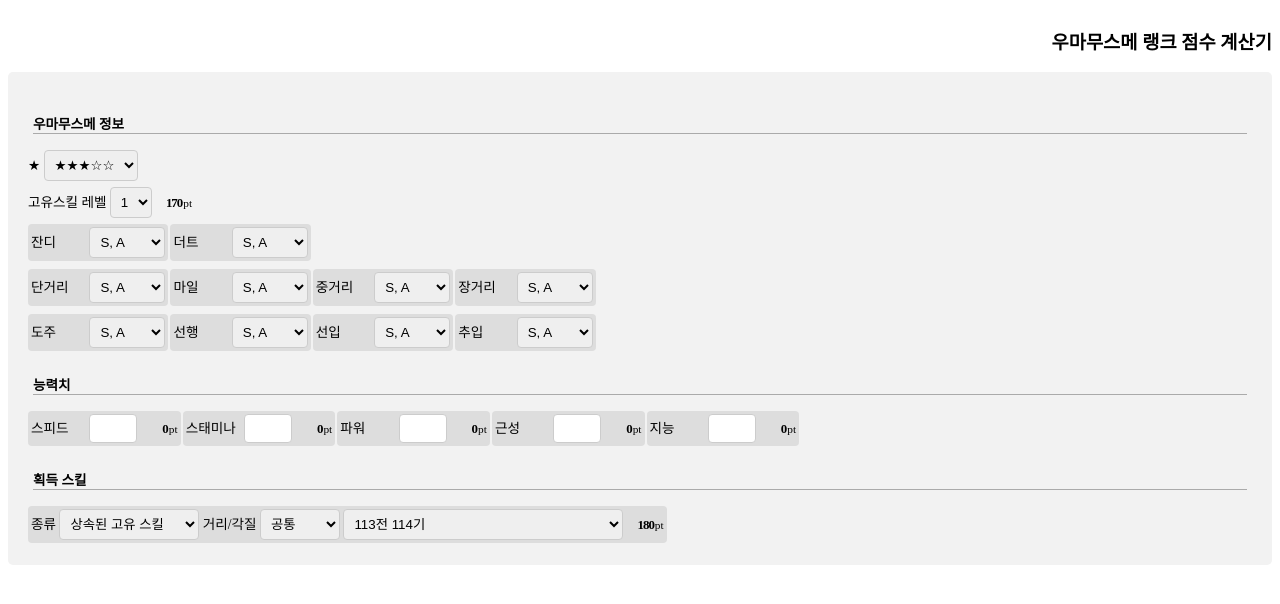
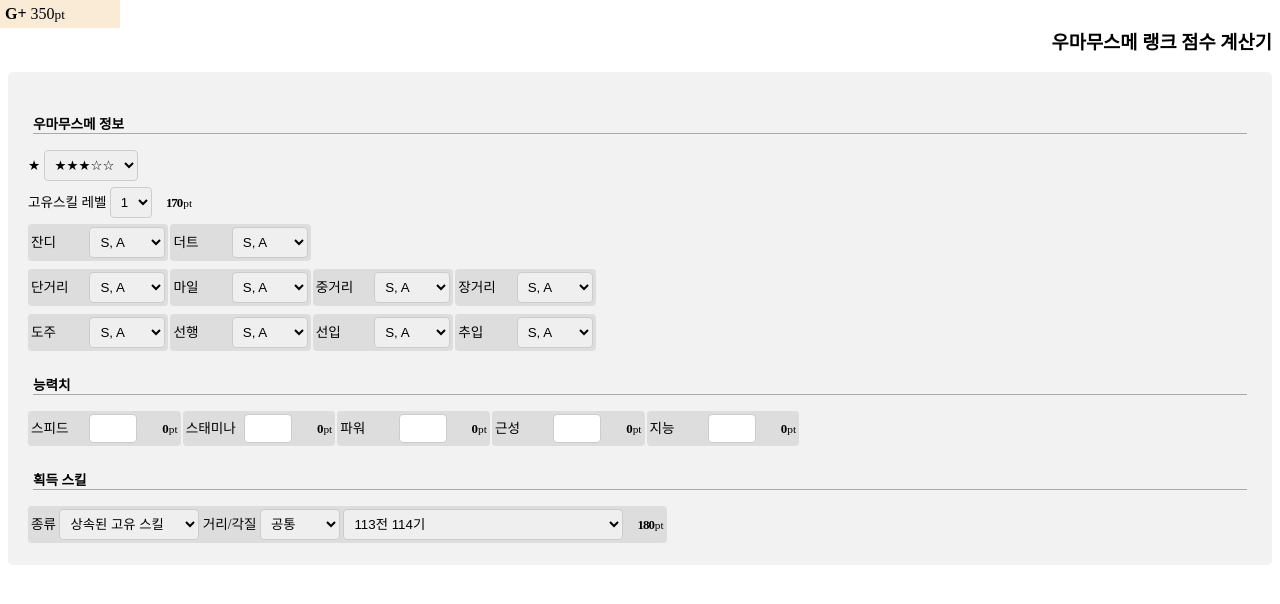
Before and after one commit to eastpeople/app_mall, a plain HTML site: page index.html in a window 1280 px wide. Drawn offline with nearby package versions, Linux system fonts and the light colour scheme.

Commit message:
랭크 계산 및 상단에 표시

```diff
--- a/index.html
+++ b/index.html
@@ -13,7 +13,9 @@
 </head>
 
 <body>
-
+	<div id="rank" style="position: fixed; left: 0px; top: 0px; background-color: antiquewhite; padding: 5px; display: block; width: 120px;">
+		<strong></strong> <span></span><small>pt</small>
+	</div>
 	<div class="row">
 		<h3 class="fright">우마무스메 랭크 점수 계산기</h3>
 	</div>
--- a/js/umamusume_point.js
+++ b/js/umamusume_point.js
@@ -3,6 +3,7 @@ $(function() {
 
     $("input[name^='uma-stat']").change(function() {
         $(this).next().text(statPoint(parseInt($(this).val())));
+        totalPoint();
     });
 
     function statPoint(value1) {
@@ -120,6 +121,7 @@ $(function() {
         unique = parseInt($("select[name='uma-star-skill'] option:selected").val());
         star < 3 ? pt = 120 * unique : star > 2 && (pt = 170 * unique);
         $("select[name='uma-star-skill']").next().text(pt);
+        totalPoint();
     }
 
     uniqePoint();
@@ -203,7 +205,7 @@ $(function() {
     function skillPoint(origin_pt) {
         var cat2 = $("select[name='uma-skill-cat2']");
         var cat2val = $(cat2).val();
-        console.log(cat2val, origin_pt);
+
         var pt = origin_pt;
         if (cat2val != "common") {
             var per = parseFloat($("#uma-" + cat2val).val());
@@ -211,5 +213,20 @@ $(function() {
             pt = Math.round(origin_pt * per / 100);
         }
         $("select[name='uma-skill-list']").next().text(pt);
+
+        totalPoint();
+    }
+
+    function rank(pt) {
+        return pt < 300 ? ["G", "#676567"] : pt < 600 && pt >= 300 ? ["G+", "#676567"] : pt < 900 && pt >= 600 ? ["F", "#ada4ed"] : pt < 1300 && pt >= 900 ? ["F+", "#ada4ed"] : pt < 1800 && pt >= 1300 ? ["E", "#e18dfb"] : pt < 2300 && pt >= 1800 ? ["E+", "#e18dfb"] : pt < 2900 && pt >= 2300 ? ["D", "#6bc3ff"] : pt < 3500 && pt >= 2900 ? ["D+", "#6bc3ff"] : pt < 4900 && pt >= 3500 ? ["C", "#84db6b"] : pt < 6500 && pt >= 4900 ? ["C+", "#84db6b"] : pt < 8200 && pt >= 6500 ? ["B", "#f086a9"] : pt < 1e4 && pt >= 8200 ? ["B+", "#f086a9"] : pt < 12100 && pt >= 1e4 ? ["A", "#ffa35f"] : pt < 14500 && pt >= 12100 ? ["A+", "#ffa35f"] : pt < 15900 && pt >= 14500 ? ["S", "#eccf6c"] : pt < 17500 && pt >= 15900 ? ["S+", "#eccf6c"] : pt < 19200 && pt >= 17500 ? ["SS", "#eccf6c"] : pt < 19600 && pt >= 19200 ? ["SS+", "#eccf6c"] : pt < 2e4 && pt >= 19600 ? ["UG", "#eccf6c"] : pt < 20400 && pt >= 2e4 ? ["UG1", "#eccf6c"] : pt < 20800 && pt >= 20400 ? ["UG2", "#eccf6c"] : pt < 21200 && pt >= 20800 ? ["UG3", "#eccf6c"] : pt < 21600 && pt >= 21200 ? ["UG4", "#eccf6c"] : pt < 22100 && pt >= 21600 ? ["UG5", "#eccf6c"] : pt < 22500 && pt >= 22100 ? ["UG6", "#eccf6c"] : pt < 23e3 && pt >= 22500 ? ["UG7", "#eccf6c"] : pt < 23400 && pt >= 23e3 ? ["UG8", "#eccf6c"] : pt < 23900 && pt >= 23400 ? ["UG9", "#eccf6c"] : pt >= 23900 ? ["UF", "#eccf6c"] : ["", ""];
+    }
+
+    function totalPoint() {
+        var tp = 0;
+        $("#page1").find("strong").each(function(index, ele) {
+            tp += parseInt($(ele).text());
+        });
+        $("#rank").find("strong").text(rank(tp)[0]);
+        $("#rank").find("span").text(tp);
     }
 });
```
